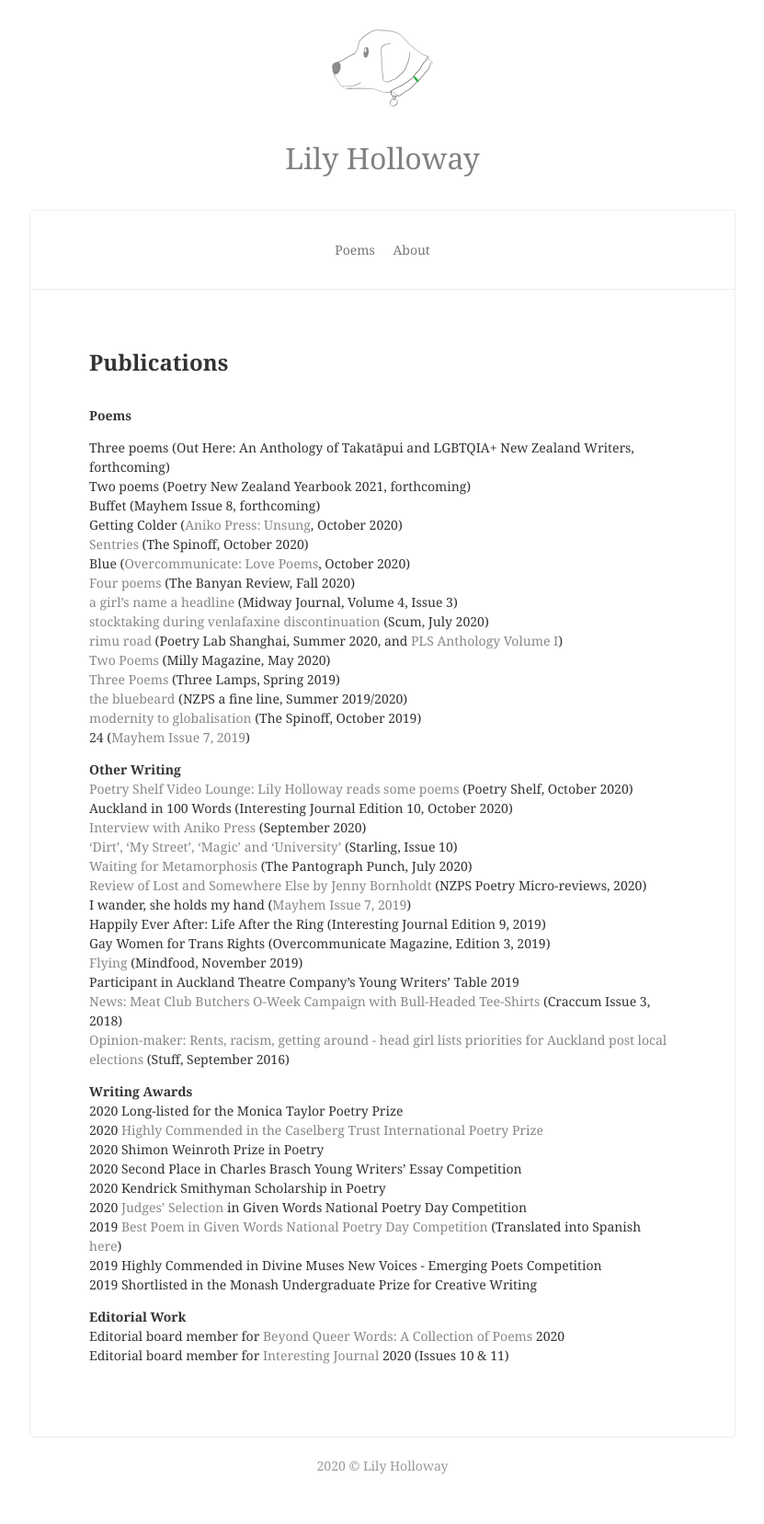
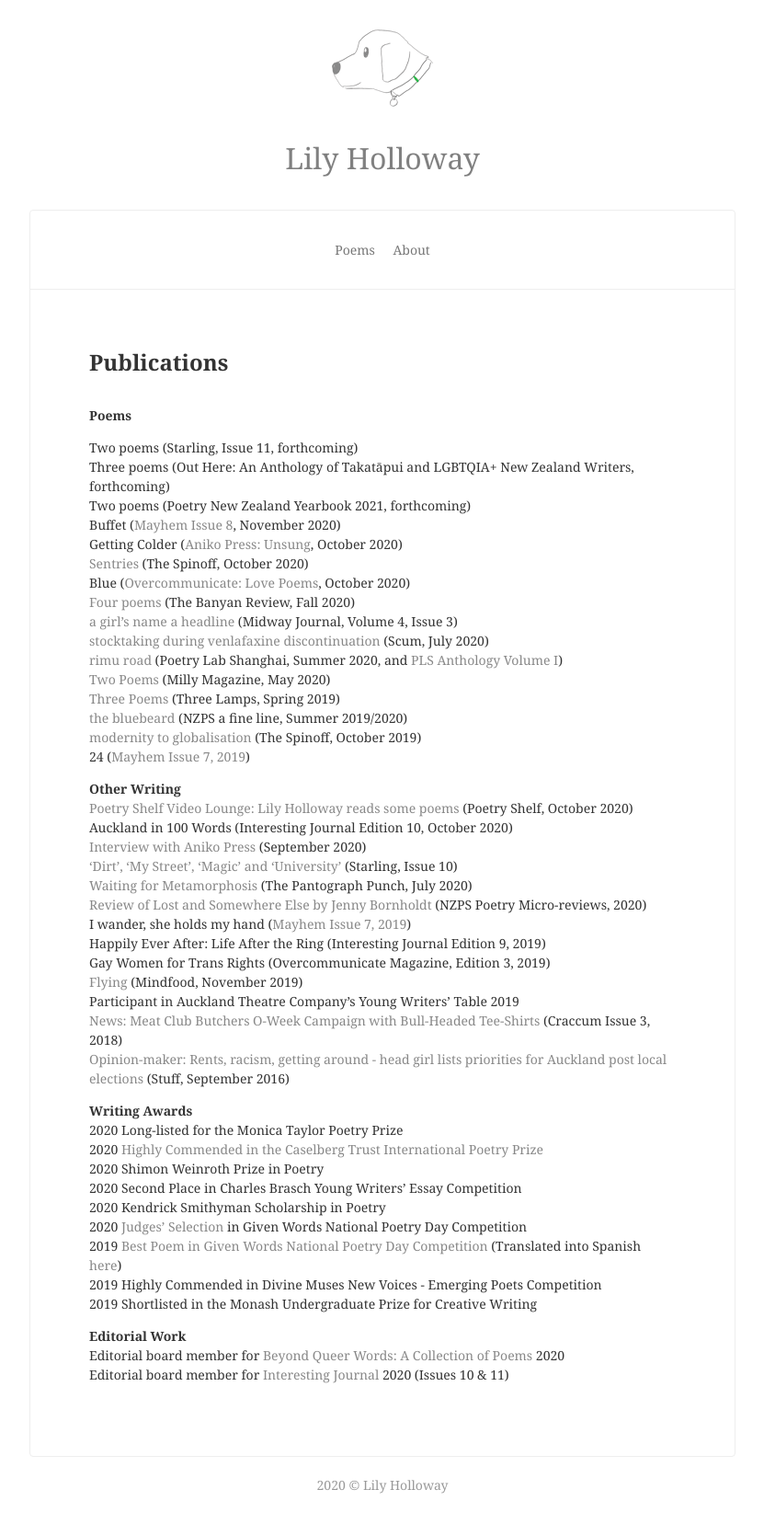
Before and after one commit to lilyholloway/lilyholloway.github.io, a Jekyll site: the page built from cv.md, in a window 1280 px wide. Shown: the whole page at 92% size, without its empty margins (224-1055 px from the left). Built offline with Jekyll 4.4.1, drawn with Linux system fonts in a browser that asks for light colours; nearby versions of some CDN libraries; before the commit the page ends 1636 px from its top, so only the background shows below that.

Commit message:
Update cv.md

```diff
--- a/cv.md
+++ b/cv.md
@@ -6,9 +6,10 @@ description: Publications and Awards
 
 <b>Poems</b><br>
 
+Two poems (Starling, Issue 11, forthcoming)<br>
 Three poems (Out Here: An Anthology of Takatāpui and LGBTQIA+ New Zealand Writers, forthcoming)<br>
 Two poems (Poetry New Zealand Yearbook 2021, forthcoming)<br>
-Buffet (Mayhem Issue 8, forthcoming)<br>
+Buffet (<a href="https://www.mayhemjournal.co.nz/shop/product/471459/mayhem-2020--issue-8/">Mayhem Issue 8</a>, November 2020)<br>
 Getting Colder (<a href="https://www.anikopress.com/shop/p/aniko-press-issue-one-unsung">Aniko Press: Unsung</a>, October 2020)<br>
 <a href="https://thespinoff.co.nz/books/30-10-2020/the-friday-poem-sentries-by-lily-holloway/">Sentries</a> (The Spinoff, October 2020)<br>
 Blue (<a href="https://overcommunicate.bigcartel.com/product/love-poems">Overcommunicate: Love Poems</a>, October 2020)<br>
```
